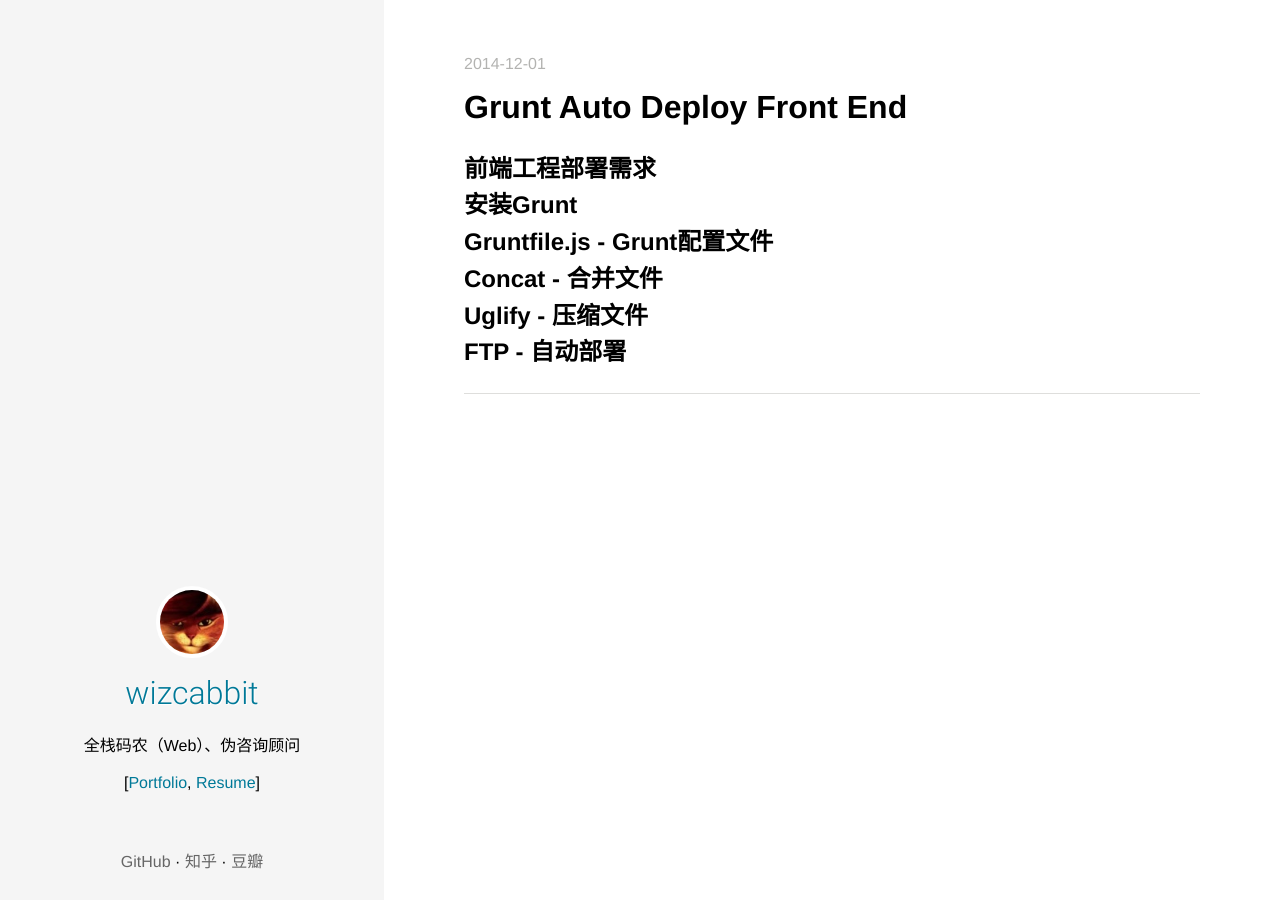
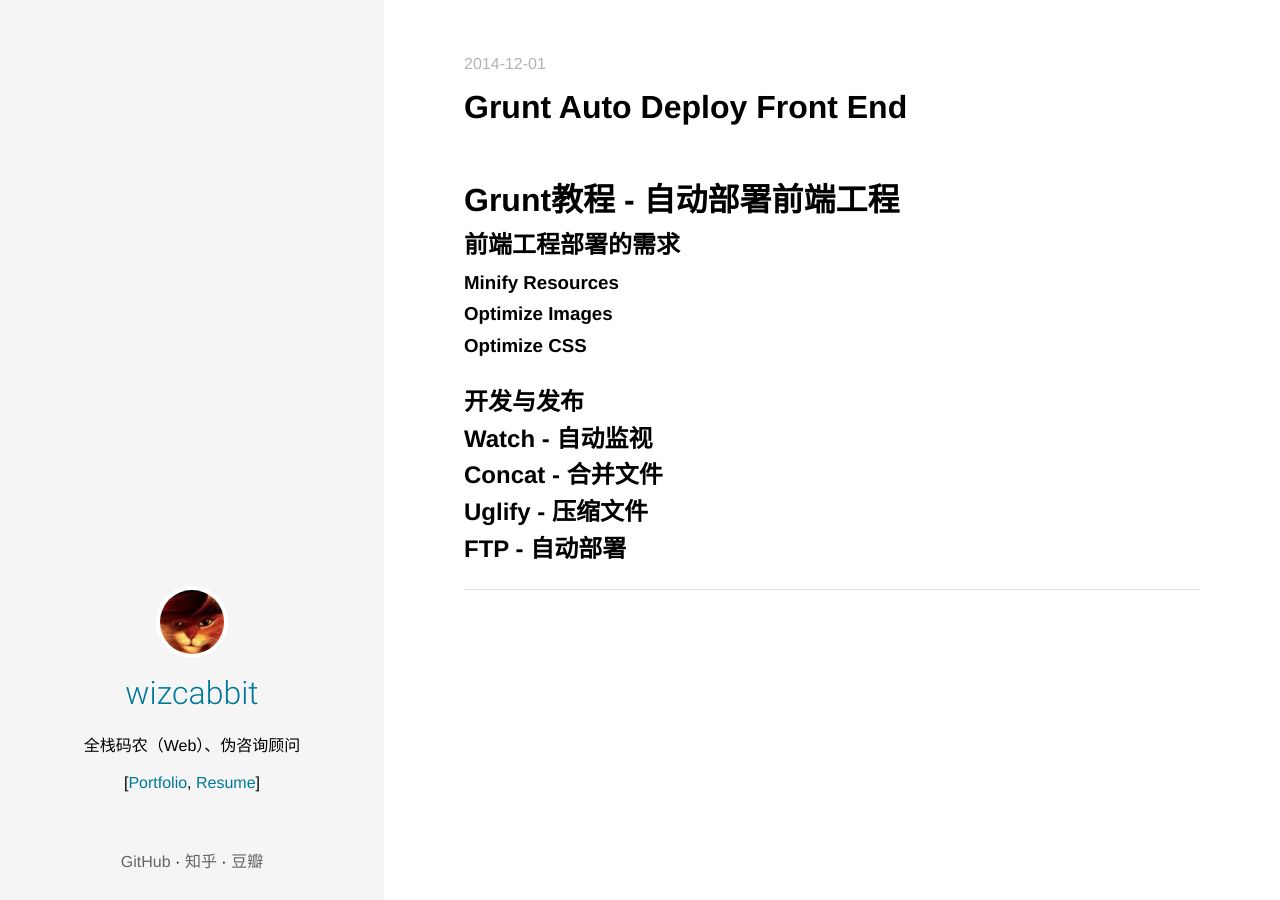
Before and after one commit to wizcabbit/blog.cabbit.me, a Jekyll site: the page built from _posts/tools/2014-12-01-grunt-auto-deploy-front-end.md, in a window 1280 px wide. Built offline with Jekyll 4.4.1, drawn with Linux system fonts in a browser that asks for light colours; Markdown is read by kramdown in place of the engine named in the settings; comment, search, counter and statistics services are not loaded.

Commit message:
[blog.cabbit.me]Modify grunt post draft

```diff
--- a/_posts/tools/2014-12-01-grunt-auto-deploy-front-end.md
+++ b/_posts/tools/2014-12-01-grunt-auto-deploy-front-end.md
@@ -1,8 +1,14 @@
-## 前端工程部署需求
+# Grunt教程 - 自动部署前端工程
 
-## 安装Grunt
+## 前端工程部署的需求
 
-## Gruntfile.js - Grunt配置文件
+### Minify Resources
+### Optimize Images
+### Optimize CSS
+
+## 开发与发布
+
+## Watch - 自动监视
 
 ## Concat - 合并文件
 
```
